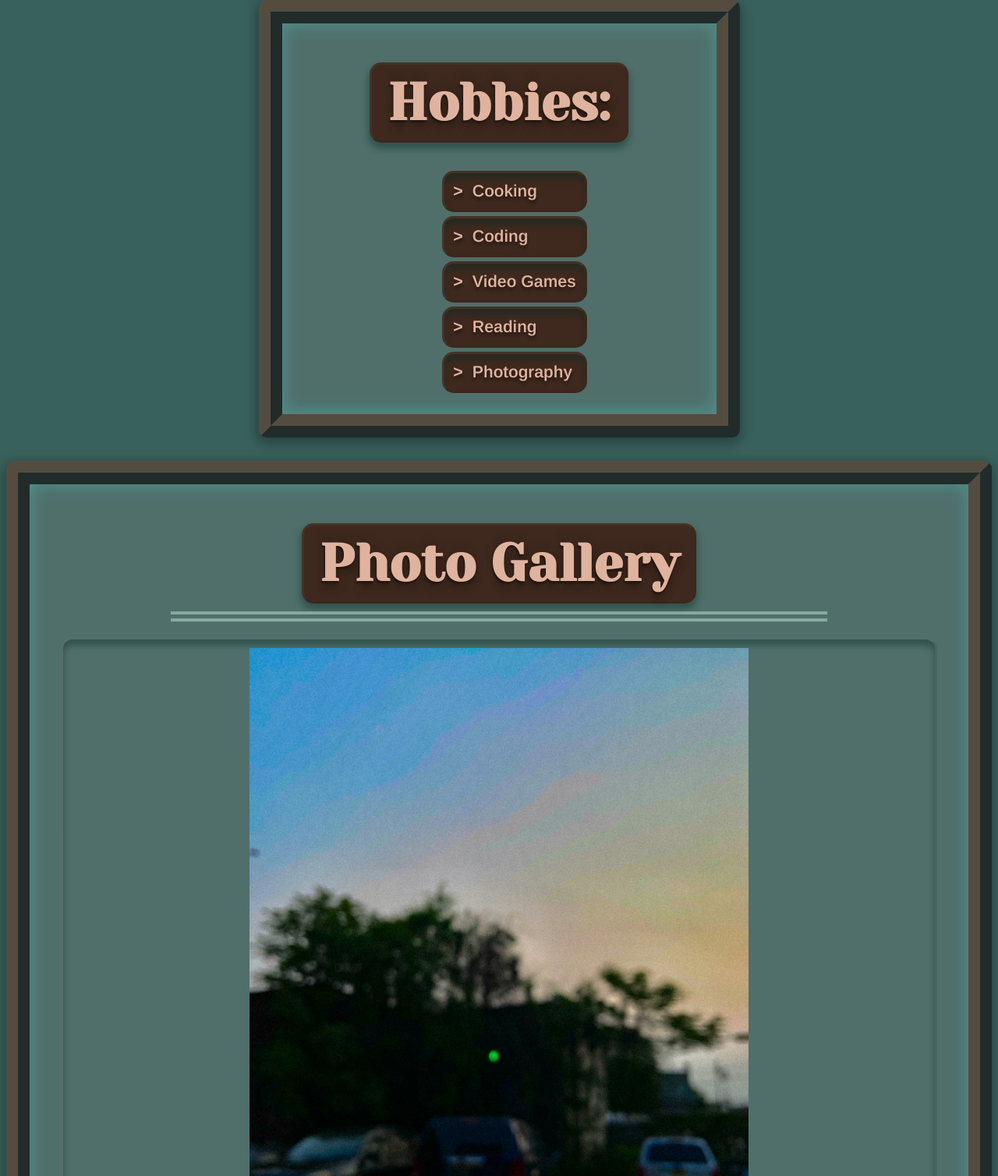
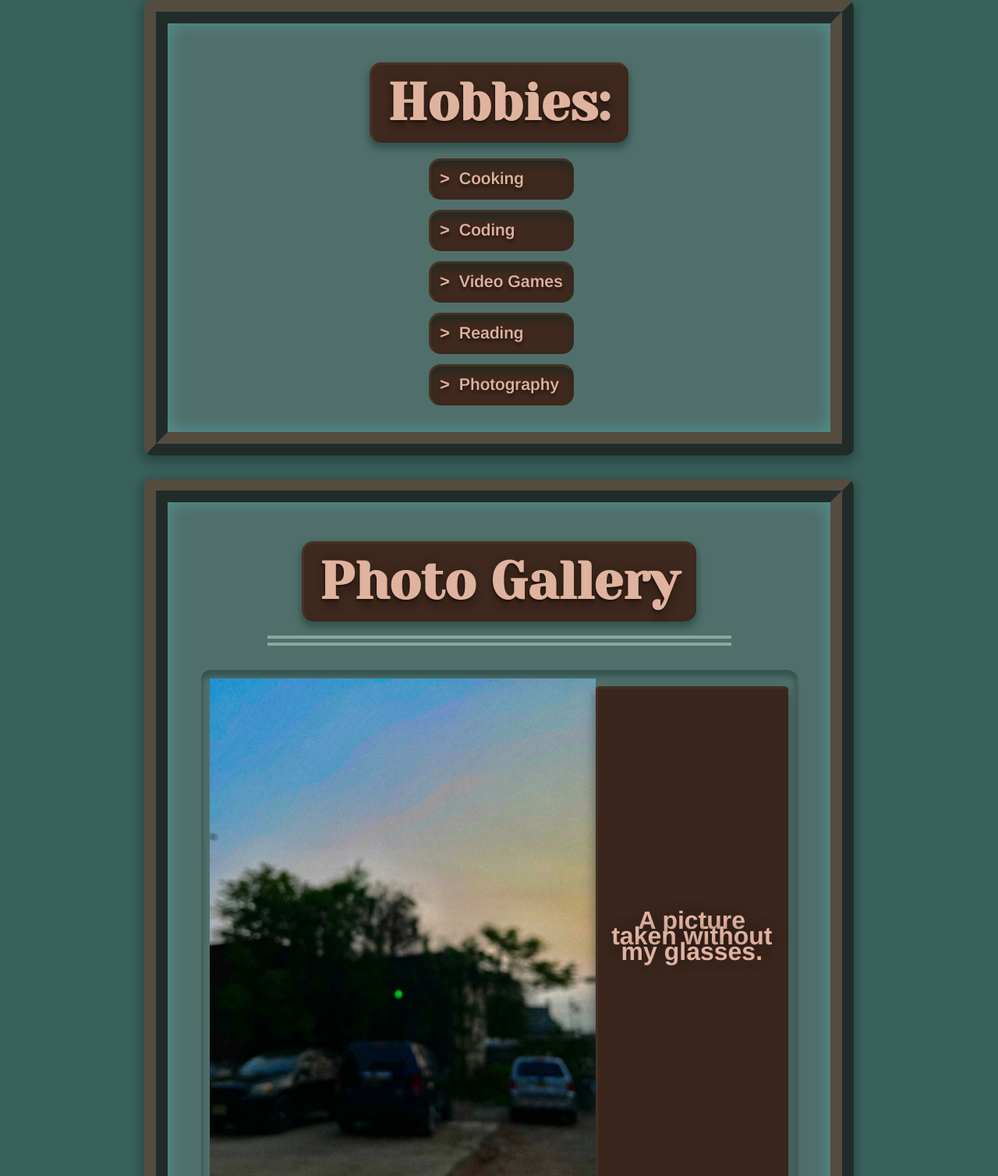
Before and after one commit to RVCC-IDMX/about-me-estafa, a plain HTML site: page index.html in a window 1280 px wide. Shown: the part 972-2480 px from the top of the page at 78% size. Drawn offline with nearby package versions, Linux system fonts and the light colour scheme.

Commit message:
Center Hobbies + 1st Media query

```diff
--- a/css/style.css
+++ b/css/style.css
@@ -1,6 +1,7 @@
 body {
     color: #E0B39F;
     background-color: #39615C;
+    text-align: center;
 }
 
 h1, h2, h3, h4, h5, h6 {
@@ -13,7 +14,6 @@ h1, h2, h3, h4, h5, h6 {
     border: 4px #092b2621;
     border-style: inset;
     background-color: #472a1ff7;
-    height: fit-content;
     width: fit-content;
     margin: 1px auto 71px auto;
     padding: 10px 30px 10px 30px;
@@ -24,6 +24,8 @@ h1, h2, h3, h4, h5, h6 {
                     0px 14px 10px rgba(0,0,0,0.15),
                     0px 24px 2px rgba(0,0,0,0.1),
                     0px 34px 30px rgba(0,0,0,0.1);
+
+    white-space: nowrap;
 }
 
 header {
@@ -70,9 +72,12 @@ ul {
 /* Hobbies Section */
 
 #hobbies {
+    display: flex;
+    flex-direction: column;
+    align-items: center;
     text-align: center;
     border: 30px #5937269c;
-    width: 557px;
+    width: 850px;
     margin: 30px auto 30px auto;
     background-color: #506f6b;
     border-radius: 10px;
@@ -103,14 +108,17 @@ ul {
     display: inline-block;
     text-align: left;
     list-style: none;
+    padding-left: 6px;
+    margin-top: 10px;
 }
+
 #hobbies li {
     padding: 11px;
     background-color:#3d2014e0;
     border: #7b6f5b21;
     border-style: outset;
     border-radius: 15px;
-    margin: 5px;
+    margin-bottom: 13px;
     box-shadow: inset 0px 7px 7px 1px rgb(10 43 38 / 40%);
     text-shadow: 0px 4px 4px #02020275;
 }
@@ -125,8 +133,12 @@ ul {
 }
 
 /* Gallery Section */
+
 #gallery {
+    display: flex;
+    flex-direction: column;
     text-align: center;
+    width: 850px;
     border: 30px #5937269c;
     margin: 30px auto 30px auto;
     background-color: #506f6b;
@@ -229,3 +241,22 @@ ul {
     color: #f7ebe5;
     line-height: 30px;
 }
+
+@media screen and (min-width: 60em) {
+    figure {
+        display: grid;
+        grid-template-columns: 2fr 1fr;
+    }
+
+    figcaption {
+        display: flex;
+        justify-content: center;
+        align-items: center;
+        font-size: 2rem;
+        margin-left: 1rem;
+    }
+
+    #hobbies {
+        width: 850px;
+    }
+}
```
